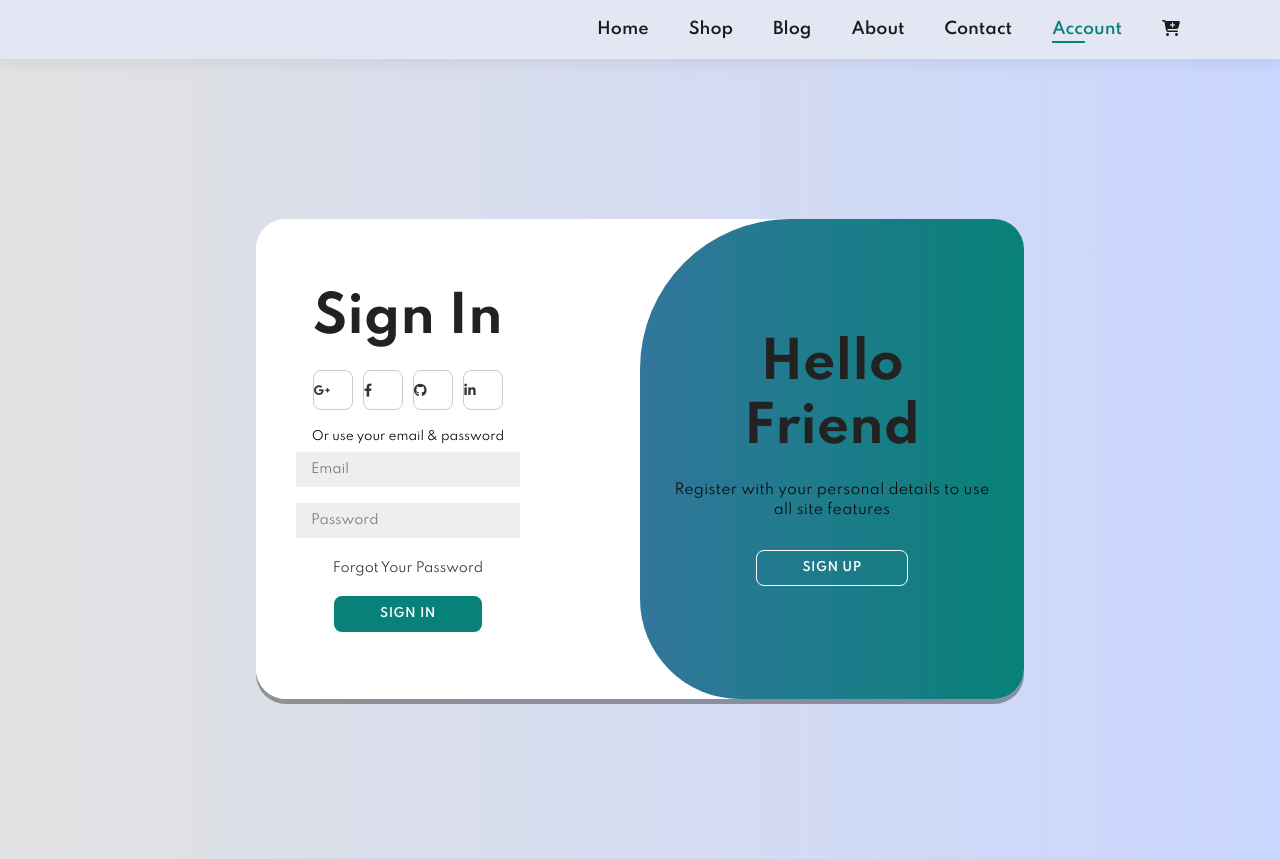
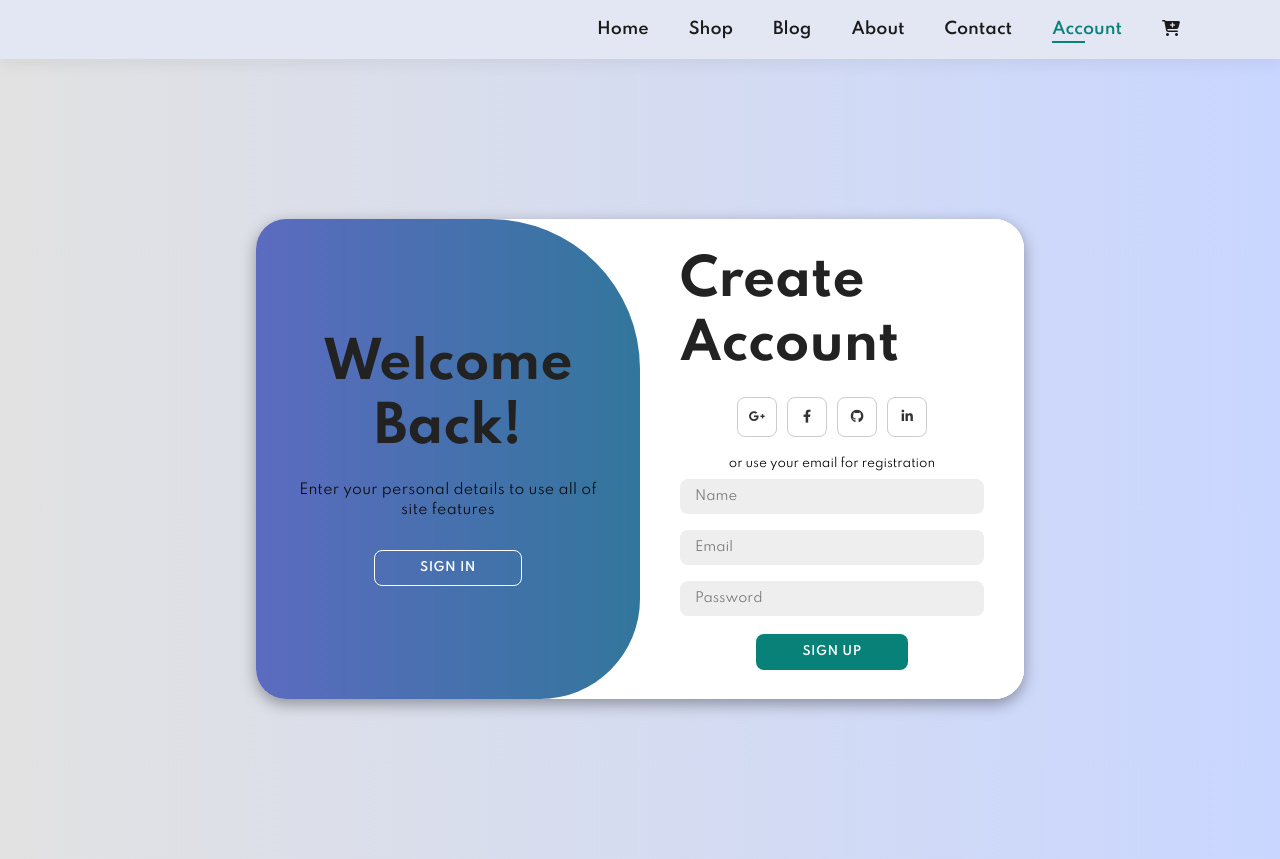
Before and after one commit to Saitabau-Dennis/e-Shopper, a plain HTML site: page account.html in a window 1280 px wide. Both pictures are taken after a click on the button "SIGN UP". Drawn offline with Linux system fonts and the light colour scheme.

Commit message:
First commit

```diff
--- a/account.html
+++ b/account.html
@@ -1,24 +1,17 @@
 <!DOCTYPE html>
 <html lang="en">
+
 <head>
-    <meta charset="UTF-8" />
-    <meta http-equiv="X-UA-Compatible" content="IE=edge" />
-    <meta name="viewport" content="width=device-width, initial-scale=1.0" />
+  <meta charset="UTF-8">
+  <meta name="viewport" content="width=device-width, initial-scale=1.0">
+  <link rel="stylesheet" href="https://cdnjs.cloudflare.com/ajax/libs/font-awesome/6.4.2/css/all.min.css">
+  <link rel="stylesheet" href="style.css">
   <title>Saiden</title>
-    <link
-      rel="stylesheet"
-      href="https://pro.fontawesome.com/releases/v5.10.0/css/all.css"
-    />
-    <link
-      rel="stylesheet"
-      href="https://cdnjs.cloudflare.com/ajax/libs/font-awesome/6.4.2/css/all.min.css"
-    />
+</head>
 
-    <link rel="stylesheet" href="style.css" />
-  </head>
 <body>
   <section id="header">
-      <a href="#" <img src="" class="" alt="" />
+    <a href="#"> <img src="" class="" alt="">
       <div>
         <ul id="navbar">
           <li><a href="index.html">Home</a></li>
@@ -28,80 +21,61 @@
           <li><a href="contact.html">Contact</a></li>
           <li><a class="active" href="account.html">Account</a></li>
           <li id="lg-bag">
-            <a href="cart.html"
-              ><i class="fa fa-cart-plus" aria-hidden="true"></i
-            ></a>
+            <a href="cart.html"><i class="fa fa-cart-plus" aria-hidden="true"></i></a>
           </li>
           <a href="#" id="close"><i class="far fa-times"></i></a>
         </ul>
       </div>
       <div id="mobile">
-        <a href="cart.html"
-          ><i class="fa fa-cart-plus" aria-hidden="true"></i
-        ></a>
+        <a href="cart.html"><i class="fa fa-cart-plus" aria-hidden="true"></i></a>
         <i id="bar" class="fas fa-outdent"></i>
       </div>
   </section>
-
-    <section class="body">
+<section class="bdy">
   <div class="container" id="container">
     <div class="form-container sign-up">
       <form>
         <h1>Create Account</h1>
         <div class="social-icons">
-              <a href="#" class="icon"
-                ><i class="fa-brands fa-google-plus-g"></i
-              ></a>
-              <a href="#" class="icon"
-                ><i class="fa-brands fa-facebook-f"></i
-              ></a>
+          <a href="#" class="icon"><i class="fa-brands fa-google-plus-g"></i></a>
+          <a href="#" class="icon"><i class="fa-brands fa-facebook-f"></i></a>
           <a href="#" class="icon"><i class="fa-brands fa-github"></i></a>
-              <a href="#" class="icon"
-                ><i class="fa-brands fa-linkedIn-in"></i
-              ></a>
+          <a href="#" class="icon"><i class="fa-brands fa-linkedin-in"></i></a>
         </div>
-            <span>Or use your email for registration</span>
-            <input type="text" placeholder="Name" />
-            <input type="email" placeholder="Email" />
-            <input type="password" placeholder="Password" />
+        <span>or use your email for registration</span>
+        <input type="text" placeholder="Name">
+        <input type="email" placeholder="Email">
+        <input type="password" placeholder="Password">
         <button>Sign Up</button>
       </form>
     </div>
-        <div class="form-container sign in">
+    <div class="form-container sign-in">
       <form>
         <h1>Sign In</h1>
         <div class="social-icons">
-              <a href="#" class="icon"
-                ><i class="fa-brands fa-google-plus-g"></i
-              ></a>
-              <a href="#" class="icon"
-                ><i class="fa-brands fa-facebook-f"></i
-              ></a>
+          <a href="#" class="icon"><i class="fa-brands fa-google-plus-g"></i></a>
+          <a href="#" class="icon"><i class="fa-brands fa-facebook-f"></i></a>
           <a href="#" class="icon"><i class="fa-brands fa-github"></i></a>
-              <a href="#" class="icon"
-                ><i class="fa-brands fa-linkedin-in"></i
-              ></a>
+          <a href="#" class="icon"><i class="fa-brands fa-linkedin-in"></i></a>
         </div>
-            <span>Or use your email & password</span>
-            <input type="email" placeholder="Email" />
-            <input type="password" placeholder="Password" />
-            <a href="#">Forgot Your Password</a>
+        <span>or use your email password</span>
+        <input type="email" placeholder="Email">
+        <input type="password" placeholder="Password">
+        <a href="#">Forget Your Password?</a>
         <button>Sign In</button>
       </form>
     </div>
     <div class="toggle-container">
       <div class="toggle">
         <div class="toggle-panel toggle-left">
-              <h1>Welcome Back</h1>
+          <h1>Welcome Back!</h1>
           <p>Enter your personal details to use all of site features</p>
           <button class="hidden" id="login">Sign In</button>
         </div>
         <div class="toggle-panel toggle-right">
-              <h1>Hello Friend</h1>
-              <p>
-                Register with your personal details to use all site features
-              </p>
-              <button class="hidden" id="Register">Sign Up</button>
+          <h1>Hello, Friend!</h1>
+          <p>Register with your personal details to use all of site features</p>
+          <button class="hidden" id="register">Sign Up</button>
         </div>
       </div>
     </div>
@@ -109,4 +83,5 @@
 </section>
   <script src="script.js"></script>
 </body>
+
 </html>
--- a/script.js
+++ b/script.js
@@ -17,7 +17,6 @@ if (close) {
 }
 
 /* Script for login & sign up page*/
-
 const container = document.getElementById("container");
 const registerBtn = document.getElementById("register");
 const loginBtn = document.getElementById("login");
@@ -25,8 +24,8 @@ const loginBtn = document.getElementById("login");
 registerBtn.addEventListener("click", () => {
   container.classList.add("active");
 });
-loginBtnBtn.addEventListener("click", () => {
+
+loginBtn.addEventListener("click", () => {
   container.classList.remove("active");
 });
-
 /*Shopping Cart*/
--- a/style.css
+++ b/style.css
@@ -784,41 +784,45 @@ footer .follow i:hover {
 }
 
 /*Login & Sign up Page*/
-.container {
+.bdy{
+  background-color: #c9d6ff;
+  background: linear-gradient(to right, #e2e2e2, #c9d6ff);
+  display: flex;
+  align-items: center;
+  justify-content: center;
+  flex-direction: column;
+  height: 100vh;
+}
+.container{
   background-color: #fff;
   border-radius: 30px;
-  box-shadow: 0 5px rgba(0, 0, 0, 0.35);
+  box-shadow: 0 5px 15px rgba(0, 0, 0, 0.35);
   position: relative;
   overflow: hidden;
   width: 768px;
   max-width: 100%;
   min-height: 480px;
 }
-.container p {
+
+.container p{
   font-size: 14px;
   line-height: 20px;
   letter-spacing: 0.3px;
   margin: 20px 0;
 }
-.container span {
+
+.container span{
   font-size: 12px;
 }
-.container a {
+
+.container a{
   color: #333;
   font-size: 13px;
   text-decoration: none;
   margin: 15px 0 10px;
 }
-.body {
-  display: flex;
-  align-items: center;
-  justify-content: center;
-  flex-direction: column;
-  height: 100vh;
-  background-color: #c9d6ff;
-  background: linear-gradient(to right, #e2e2e2, #c9d6ff);
-}
-.container button {
+
+.container button{
   background-color: #088178;
   color: #fff;
   font-size: 12px;
@@ -831,11 +835,13 @@ footer .follow i:hover {
   margin-top: 10px;
   cursor: pointer;
 }
-.container button.hidden {
+
+.container button.hidden{
   background-color: transparent;
   border-color: #fff;
 }
-.container form {
+
+.container form{
   background-color: #fff;
   display: flex;
   align-items: center;
@@ -844,67 +850,76 @@ footer .follow i:hover {
   padding: 0 40px;
   height: 100%;
 }
-.container input {
+
+.container input{
   background-color: #eee;
   border: none;
   margin: 8px 0;
   padding: 10px 15px;
   font-size: 13px;
-  border: radius 8px;
+  border-radius: 8px;
   width: 100%;
   outline: none;
 }
-.form-container {
+
+.form-container{
   position: absolute;
   top: 0;
   height: 100%;
   transition: all 0.6s ease-in-out;
 }
-.sign-in {
+
+.sign-in{
   left: 0;
   width: 50%;
   z-index: 2;
 }
-.container.active .sign-in {
+
+.container.active .sign-in{
   transform: translateX(100%);
 }
-.sign-up {
+
+.sign-up{
   left: 0;
   width: 50%;
   opacity: 0;
   z-index: 1;
 }
-.container.active .sign-up {
+
+.container.active .sign-up{
   transform: translateX(100%);
   opacity: 1;
   z-index: 5;
   animation: move 0.6s;
 }
-@keyframes move {
-  0%,
-  49.99% {
-    opacity: 0;
-    z-index: 1;
+
+@keyframes move{
+  0%, 49.99%{
+      opacity: 0;
+      z-index: 1;
   }
-  50%,
-  100% {
-    opacity: 1;
-    z-index: 5;
+  50%, 100%{
+      opacity: 1;
+      z-index: 5;
   }
 }
-.social-icons {
+
+.social-icons{
   margin: 20px 0;
 }
-.social-icons a {
+
+.social-icons a{
   border: 1px solid #ccc;
   border-radius: 20%;
   display: inline-flex;
+  justify-content: center;
   align-items: center;
   margin: 0 3px;
   width: 40px;
   height: 40px;
 }
-.toggle-container {
+
+.toggle-container{
   position: absolute;
   top: 0;
   left: 50%;
@@ -915,14 +930,16 @@ footer .follow i:hover {
   border-radius: 150px 0 0 100px;
   z-index: 1000;
 }
-.container-active .toggle-container {
+
+.container.active .toggle-container{
   transform: translateX(-100%);
   border-radius: 0 150px 100px 0;
 }
-.toggle {
+
+.toggle{
   background-color: #088178;
   height: 100%;
-  background: linear-gradient(to right, #5c6bc0, #088178);
+  background: linear-gradient(to right, #5c6bc0,#088178);
   color: #fff;
   position: relative;
   left: -100%;
@@ -931,11 +948,12 @@ footer .follow i:hover {
   transform: translateX(0);
   transition: all 0.6s ease-in-out;
 }
-.container-active .toggle {
+
+.container.active .toggle{
   transform: translateX(50%);
 }
 
-.toggle-panel {
+.toggle-panel{
   position: absolute;
   width: 50%;
   height: 100%;
@@ -949,18 +967,22 @@ footer .follow i:hover {
   transform: translateX(0);
   transition: all 0.6s ease-in-out;
 }
-.toggle-left {
-  transform: translateX(-200);
+
+.toggle-left{
+  transform: translateX(-200%);
 }
-.container.active .toggle-left {
+
+.container.active .toggle-left{
   transform: translateX(0);
 }
-.toggle-right {
+
+.toggle-right{
   right: 0;
   transform: translateX(0);
 }
-.container.active .toggle-right {
-  transform: translateX(-200%);
+
+.container.active .toggle-right{
+  transform: translateX(200%);
 }
 
 /*start media query*/
```
Lines whose indentation alone changed are shown as unchanged.
